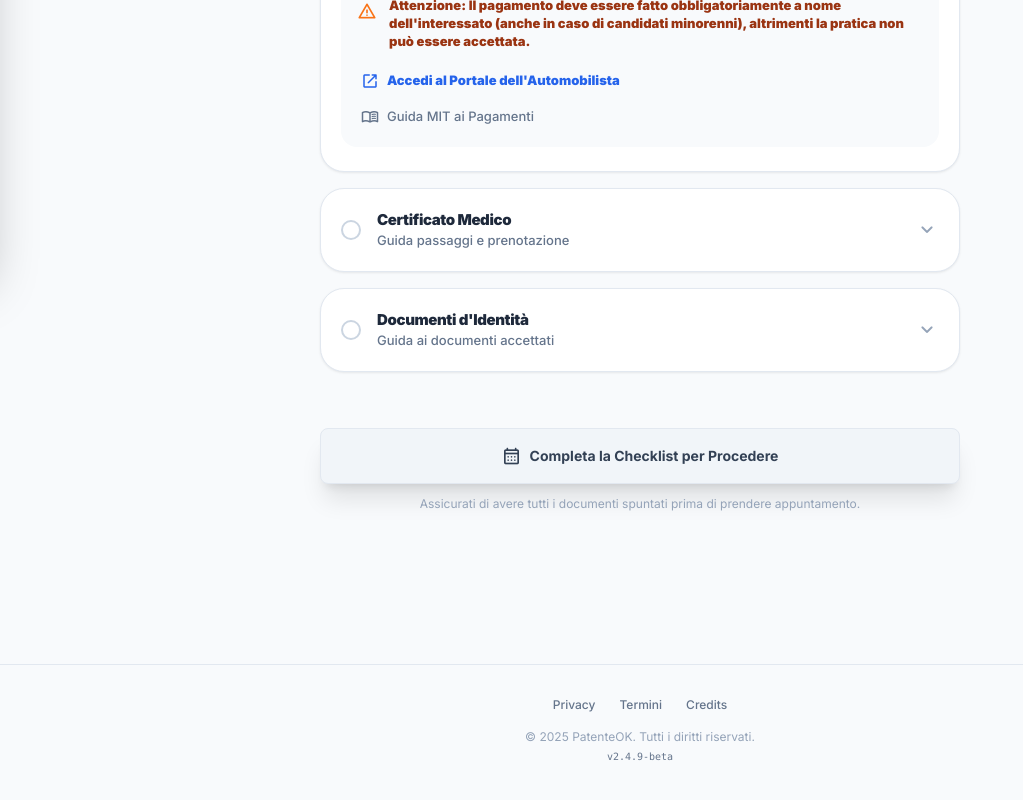
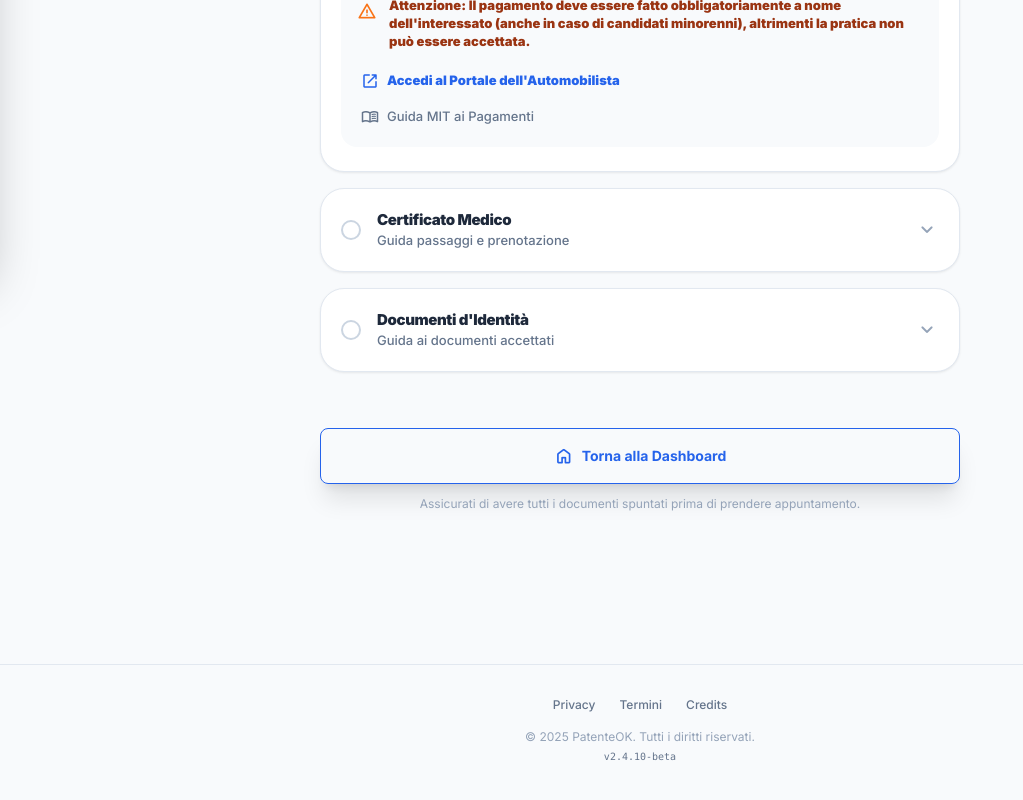
Before and after one commit to paselsoft/PatenteOK, a React (Vite) app: page /documents in a window 1280 px wide. Shown: the part 527-1327 px from the top of the page, without its empty margins (0-1023 px from the left). Built offline with nearby package versions, Linux system fonts and the light colour scheme.

Commit message:
fix(ux): redirect documents confirmation to dashboard (v2.4.10)
Changed navigation flow to return to dashboard after document checklist to show success status and unlock next step properly.

```diff
--- a/package.json
+++ b/package.json
@@ -1,7 +1,7 @@
 {
   "name": "patenteok",
   "private": true,
-  "version": "2.4.9",
+  "version": "2.4.10",
   "type": "module",
   "scripts": {
     "dev": "vite",
--- a/src/pages/DocumentsPage.tsx
+++ b/src/pages/DocumentsPage.tsx
@@ -22,13 +22,13 @@ export const DocumentsPage: React.FC = () => {
 
             <section className="mt-4">
                 <Button
-                    onClick={() => navigate('/office')}
-                    icon="calendar_month"
+                    onClick={() => navigate('/')}
+                    icon={isReadyToSubmit ? 'check_circle' : 'home'}
                     fullWidth
-                    variant={isReadyToSubmit ? 'primary' : 'secondary'}
+                    variant={isReadyToSubmit ? 'primary' : 'outline'}
                     className={`h-14 text-lg shadow-xl ${isReadyToSubmit ? 'shadow-blue-500/30' : ''}`}
                 >
-                    {isReadyToSubmit ? 'Tutto Pronto: Prenota Appuntamento' : 'Completa la Checklist per Procedere'}
+                    {isReadyToSubmit ? 'Torna alla Dashboard' : 'Torna alla Dashboard'}
                 </Button>
                 {!isReadyToSubmit && (
                     <p className="text-center text-xs text-slate-400 mt-3">
```
Also changed, not shown: 1 other file (tests, documents, lock files or other folders).
